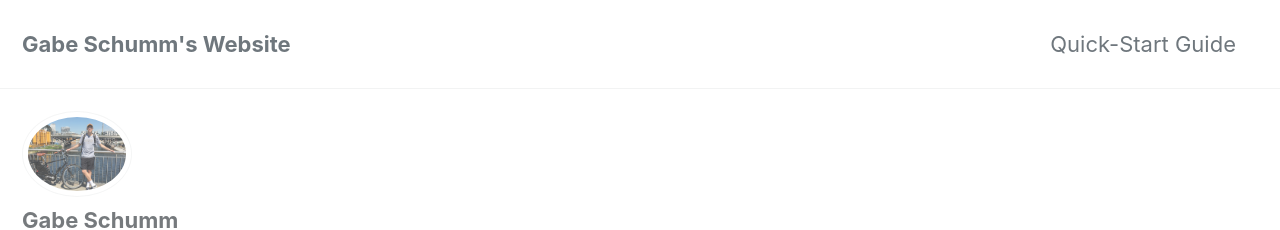
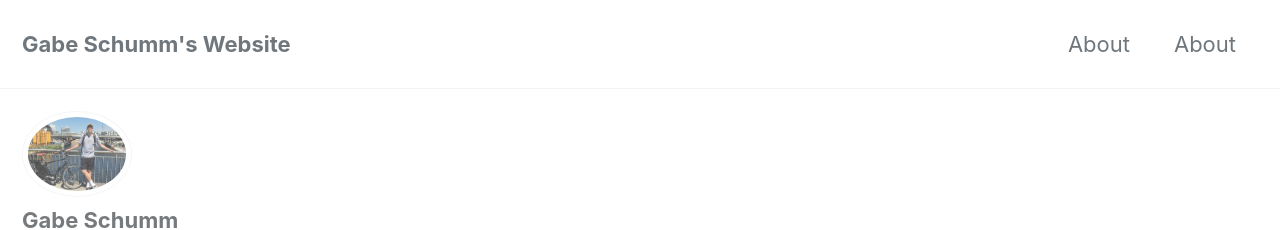
Before and after one commit to gabes135/gabes135.github.io_old, a Jekyll site: the page built from index.html, in a window 1280 px wide and 900 px high. Shown: the top 230 px of the window. Built offline with Jekyll 4.4.1, drawn with Linux system fonts in a browser that asks for light colours; cached includes are drawn as plain includes; nearby versions of some CDN libraries; the list of posts is cut into pages by our own code.

```diff
--- a/_data/navigation.yml
+++ b/_data/navigation.yml
@@ -1,7 +1,9 @@
 # main links
 main:
-  - title: "Quick-Start Guide"
-    url: https://mmistakes.github.io/minimal-mistakes/docs/quick-start-guide/
+  - title: "About"
+    url: '\index.html'
+  - title: "About"
+    #url: https://mmistakes.github.io/minimal-mistakes/docs/quick-start-guide/
   # - title: "About"
   #   url: https://mmistakes.github.io/minimal-mistakes/about/
   # - title: "Sample Posts"
--- a/index.html
+++ b/index.html
@@ -2,5 +2,5 @@
 layout: home
 author_profile: true
 header:
-	images: "/images/header.jpg"
+	images: "/images/galaxy.jpg"
 ---
```
Also changed, not shown: images/galaxy.jpg (added), 1 other file.
